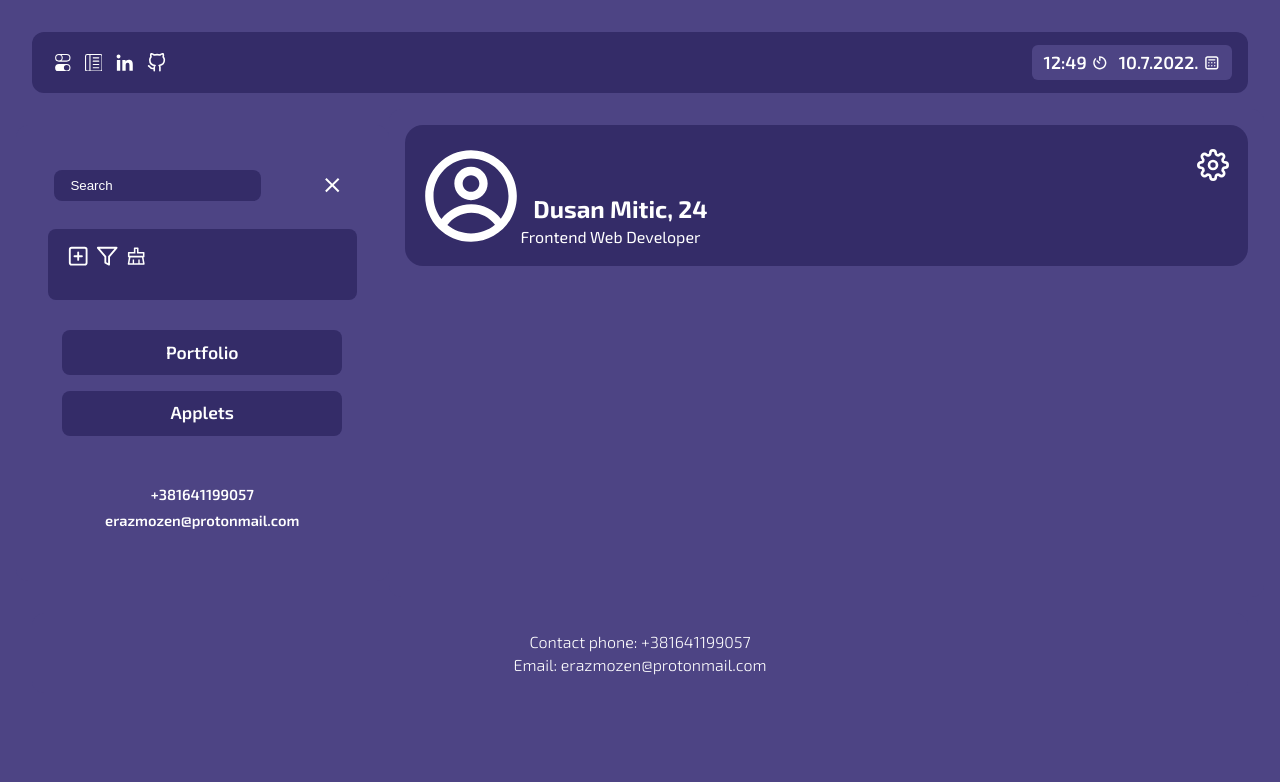
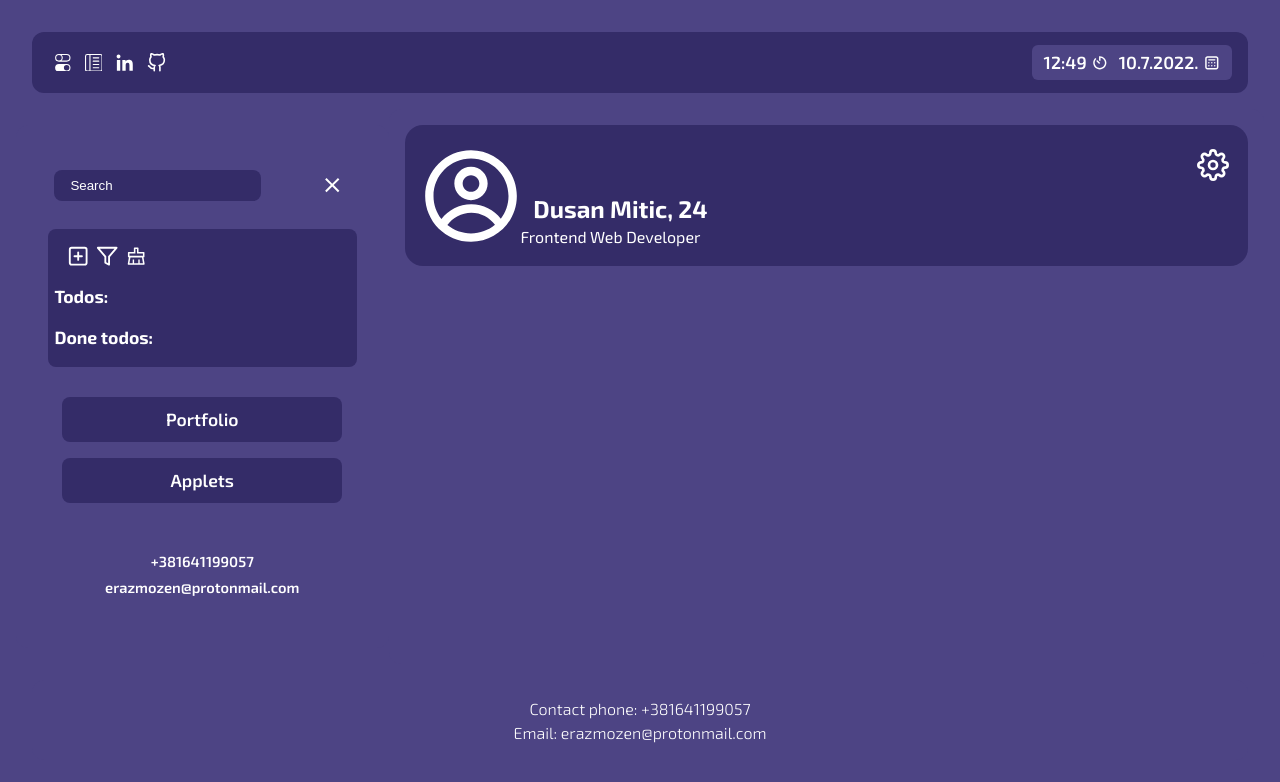
Before and after one commit to erazmozen/hub, a React (Create React App) app: page / in a window 1280 px wide. Shown: the top 782 px of the page. Built offline with nearby package versions, Linux system fonts and the light colour scheme.

Commit message:
Added status for todos

```diff
--- /dev/null
+++ b/src/components/Sidebar/Todo/SingleTodo.jsx
@@ -0,0 +1,25 @@
+import React from "react";
+
+const SingleTodo = ({ icons, todo, checkTodo, deleteTodo }) => {
+  console.log("SingleTodo render");
+  return (
+    <li key={todo.id}>
+      <div className="todo-buttons">
+        <button onClick={() => checkTodo(todo.id)}>
+          <icons.RiCheckDoubleFill
+            style={todo.done && { opacity: "1" }}
+            className="minus-icon"
+          />
+        </button>
+        {!todo.done && (
+          <button onClick={() => deleteTodo(todo.id)}>
+            <icons.FiMinusSquare className="minus-icon" />
+          </button>
+        )}
+      </div>
+      <h4 className="todo-title">{todo.title}</h4>
+    </li>
+  );
+};
+
+export default SingleTodo;
--- a/src/components/Sidebar/Todo/Todo.jsx
+++ b/src/components/Sidebar/Todo/Todo.jsx
@@ -2,6 +2,7 @@ import "./todo.css";
 import { useState } from "react";
 import uppercaseFirst from "../../common/functions/uppercaseFirst";
 import useLocalStorage from "../../common/hooks/useLocalStorage";
+import SingleTodo from "./SingleTodo";
 
 const Todo = ({ icons, searchInput }) => {
   const [todos, setTodos] = useLocalStorage("todos-data", []);
@@ -23,6 +24,13 @@ const Todo = ({ icons, searchInput }) => {
     setTodos(todosFiltered);
   };
 
+  function checkTodo(index) {
+    const editTodo = todos.map((todo) =>
+      todo.id === index ? { ...todo, done: !todo.done } : { ...todo }
+    );
+    setTodos(editTodo);
+  }
+
   function clearTodos() {
     setTodos([]);
     console.log("cleared all todos");
@@ -42,16 +50,35 @@ const Todo = ({ icons, searchInput }) => {
         <icons.AiOutlineClear onClick={clearTodos} />
       </div>
       <ul>
+        <h4>Todos:</h4>
         {todos
           .filter((todo) => todo.title.toLowerCase().includes(quarry))
-          .map((todo) => (
-            <li key={todo.id}>
-              <button onClick={() => deleteTodo(todo.id)}>
-                <icons.FiMinusSquare className="minus-icon" />
-              </button>
-              <h4 className="todo-title">{todo.title}</h4>
-            </li>
-          ))}
+          .map(
+            (todo) =>
+              !todo.done && (
+                <SingleTodo
+                  icons={icons}
+                  todo={todo}
+                  deleteTodo={deleteTodo}
+                  checkTodo={checkTodo}
+                />
+              )
+          )}
+      </ul>
+
+      <ul className="done-todos">
+        <h4>Done todos:</h4>
+        {todos.map(
+          (todo) =>
+            todo.done && (
+              <SingleTodo
+                icons={icons}
+                todo={todo}
+                deleteTodo={deleteTodo}
+                checkTodo={checkTodo}
+              />
+            )
+        )}
       </ul>
     </div>
   );
```
